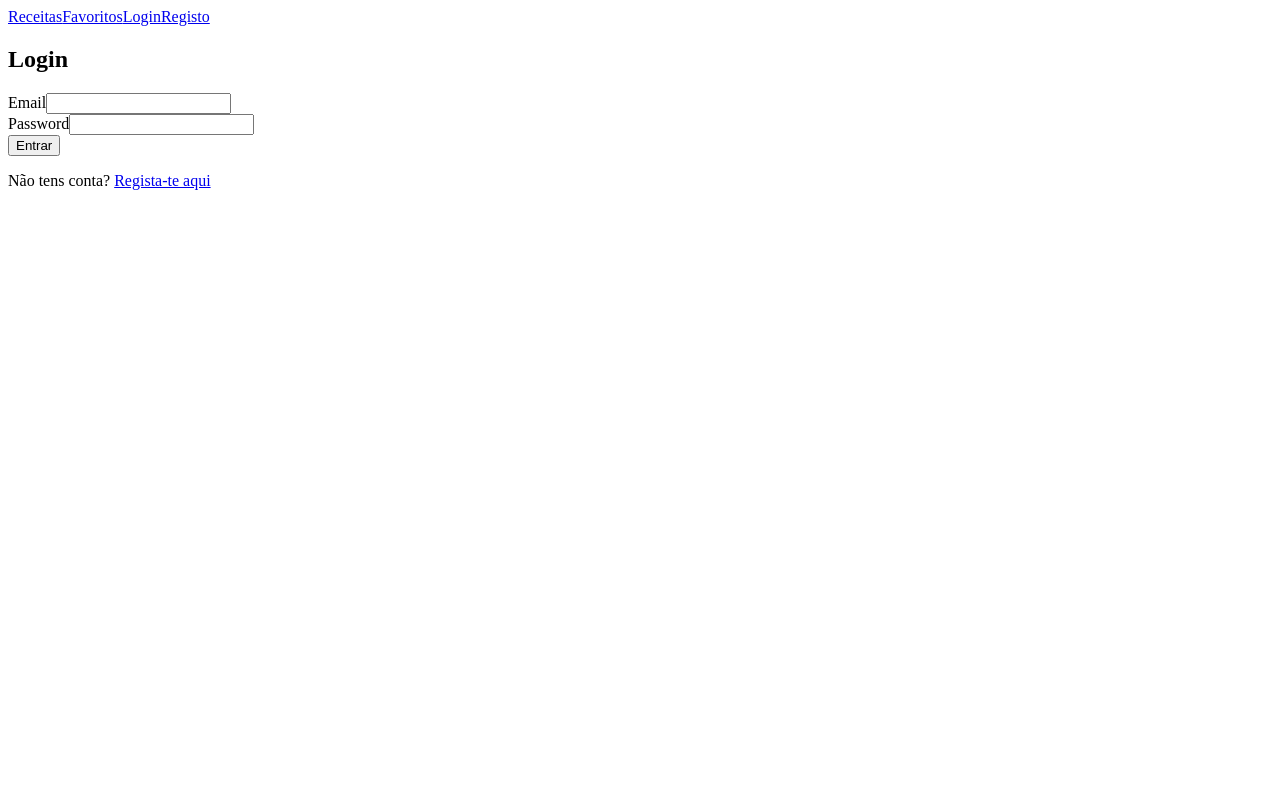
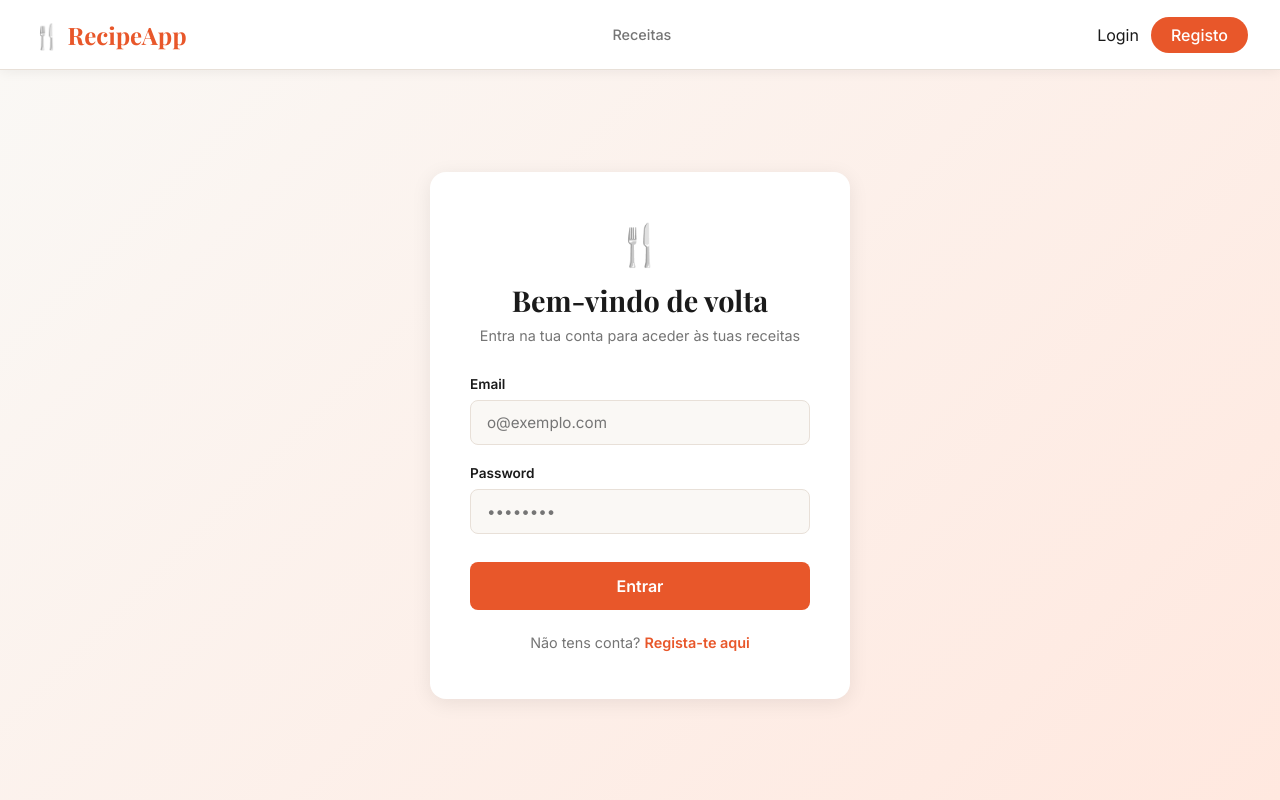
Before and after one commit to ritamiranda001/ProjetoFinal_TW, an Angular app: page /login in a window 1280 px wide. Built offline with nearby package versions, Linux system fonts and the light colour scheme.

Commit message:
feat: styling auth pages and navbar

```diff
--- a/src/app/pages/login/login.component.css
+++ b/src/app/pages/login/login.component.css
@@ -0,0 +1,133 @@
+.auth-page {
+  min-height: calc(100vh - 70px);
+  display: flex;
+  align-items: center;
+  justify-content: center;
+  background: linear-gradient(135deg, #faf8f5 0%, #ffe8df 100%);
+  padding: 40px 24px;
+}
+
+.auth-card {
+  background: white;
+  border-radius: var(--radius);
+  box-shadow: var(--shadow);
+  padding: 48px 40px;
+  width: 100%;
+  max-width: 420px;
+  animation: fadeUp 0.4s ease;
+}
+
+@keyframes fadeUp {
+  from { opacity: 0; transform: translateY(20px); }
+  to { opacity: 1; transform: translateY(0); }
+}
+
+.auth-header {
+  text-align: center;
+  margin-bottom: 32px;
+}
+
+.auth-header .icon {
+  font-size: 2.5rem;
+  margin-bottom: 12px;
+}
+
+.auth-header h2 {
+  font-size: 1.8rem;
+  color: var(--text);
+  margin-bottom: 8px;
+}
+
+.auth-header p {
+  color: var(--text-muted);
+  font-size: 0.9rem;
+}
+
+.form-group {
+  margin-bottom: 20px;
+}
+
+.form-group label {
+  display: block;
+  font-size: 0.85rem;
+  font-weight: 600;
+  color: var(--text);
+  margin-bottom: 8px;
+}
+
+.form-group input {
+  width: 100%;
+  padding: 12px 16px;
+  border: 1.5px solid var(--border);
+  border-radius: var(--radius-sm);
+  font-size: 0.95rem;
+  color: var(--text);
+  background: var(--bg);
+  transition: border-color 0.2s ease;
+  outline: none;
+}
+
+.form-group input:focus {
+  border-color: var(--primary);
+  background: white;
+}
+
+.btn-submit {
+  width: 100%;
+  padding: 14px;
+  background: var(--primary);
+  color: white;
+  border: none;
+  border-radius: var(--radius-sm);
+  font-size: 1rem;
+  font-weight: 600;
+  transition: all 0.2s ease;
+  margin-top: 8px;
+}
+
+.btn-submit:hover:not(:disabled) {
+  background: var(--primary-dark);
+  transform: translateY(-1px);
+  box-shadow: 0 4px 12px rgba(232, 87, 42, 0.3);
+}
+
+.btn-submit:disabled {
+  opacity: 0.6;
+  cursor: not-allowed;
+}
+
+.error-msg {
+  background: #fff0f0;
+  color: #e53935;
+  padding: 10px 14px;
+  border-radius: var(--radius-sm);
+  font-size: 0.85rem;
+  margin-bottom: 16px;
+  border-left: 3px solid #e53935;
+}
+
+.success-msg {
+  background: #f0fff4;
+  color: #2e7d32;
+  padding: 10px 14px;
+  border-radius: var(--radius-sm);
+  font-size: 0.85rem;
+  margin-bottom: 16px;
+  border-left: 3px solid #2e7d32;
+}
+
+.auth-footer {
+  text-align: center;
+  margin-top: 24px;
+  font-size: 0.9rem;
+  color: var(--text-muted);
+}
+
+.auth-footer a {
+  color: var(--primary);
+  font-weight: 600;
+}
+
+.auth-footer a:hover {
+  text-decoration: underline;
+}
--- a/src/app/pages/login/login.component.html
+++ b/src/app/pages/login/login.component.html
@@ -1,23 +1,31 @@
-<div class="auth-container">
-  <h2>Login</h2>
+<div class="auth-page">
+  <div class="auth-card">
+    <div class="auth-header">
+      <div class="icon">🍴</div>
+      <h2>Bem-vindo de volta</h2>
+      <p>Entra na tua conta para aceder às tuas receitas</p>
+    </div>
 
     <form (ngSubmit)="onSubmit()">
-    <div>
+      <div class="form-group">
         <label>Email</label>
-      <input type="email" [(ngModel)]="email" name="email" required />
+        <input type="email" [(ngModel)]="email" name="email" placeholder="o@exemplo.com" required />
       </div>
 
-    <div>
+      <div class="form-group">
         <label>Password</label>
-      <input type="password" [(ngModel)]="password" name="password" required />
+        <input type="password" [(ngModel)]="password" name="password" placeholder="••••••••" required />
       </div>
 
-    <p class="error" *ngIf="error">{{ error }}</p>
+      <div class="error-msg" *ngIf="error">{{ error }}</div>
 
-    <button type="submit" [disabled]="loading">
+      <button type="submit" class="btn-submit" [disabled]="loading">
         {{ loading ? 'A entrar...' : 'Entrar' }}
       </button>
     </form>
 
-  <p>Não tens conta? <a routerLink="/register">Regista-te aqui</a></p>
+    <div class="auth-footer">
+      Não tens conta? <a routerLink="/register">Regista-te aqui</a>
     </div>
+  </div>
+</div>
--- a/src/app/pages/register/register.component.html
+++ b/src/app/pages/register/register.component.html
@@ -1,29 +1,37 @@
-<div class="auth-container">
-  <h2>Criar Conta</h2>
+<div class="auth-page">
+  <div class="auth-card">
+    <div class="auth-header">
+      <div class="icon">👨‍🍳</div>
+      <h2>Criar conta</h2>
+      <p>Junta-te e começa a guardar as tuas receitas favoritas</p>
+    </div>
 
     <form (ngSubmit)="onSubmit()">
-    <div>
+      <div class="form-group">
         <label>Nome</label>
-      <input type="text" [(ngModel)]="name" name="name" required />
+        <input type="text" [(ngModel)]="name" name="name" placeholder="O teu nome" required />
       </div>
 
-    <div>
+      <div class="form-group">
         <label>Email</label>
-      <input type="email" [(ngModel)]="email" name="email" required />
+        <input type="email" [(ngModel)]="email" name="email" placeholder="o@exemplo.com" required />
       </div>
 
-    <div>
+      <div class="form-group">
         <label>Password</label>
-      <input type="password" [(ngModel)]="password" name="password" required minlength="8" />
+        <input type="password" [(ngModel)]="password" name="password" placeholder="Mínimo 8 caracteres" required minlength="8" />
       </div>
 
-    <p class="error" *ngIf="error">{{ error }}</p>
-    <p class="success" *ngIf="success">{{ success }}</p>
+      <div class="error-msg" *ngIf="error">{{ error }}</div>
+      <div class="success-msg" *ngIf="success">{{ success }}</div>
 
-    <button type="submit" [disabled]="loading">
-      {{ loading ? 'A criar conta...' : 'Registar' }}
+      <button type="submit" class="btn-submit" [disabled]="loading">
+        {{ loading ? 'A criar conta...' : 'Criar conta' }}
       </button>
     </form>
 
-  <p>Já tens conta? <a routerLink="/login">Entra aqui</a></p>
+    <div class="auth-footer">
+      Já tens conta? <a routerLink="/login">Entra aqui</a>
     </div>
+  </div>
+</div>
--- a/src/app/shared/navbar/navbar.component.css
+++ b/src/app/shared/navbar/navbar.component.css
@@ -0,0 +1,85 @@
+nav {
+  display: flex;
+  align-items: center;
+  justify-content: space-between;
+  padding: 0 32px;
+  height: 70px;
+  background: #ffffff;
+  border-bottom: 1px solid var(--border);
+  box-shadow: 0 2px 12px rgba(0,0,0,0.06);
+  position: sticky;
+  top: 0;
+  z-index: 100;
+}
+
+.nav-brand {
+  font-family: 'Playfair Display', serif;
+  font-size: 1.5rem;
+  font-weight: 700;
+  color: var(--primary);
+  display: flex;
+  align-items: center;
+  gap: 8px;
+}
+
+.nav-links {
+  display: flex;
+  align-items: center;
+  gap: 8px;
+}
+
+.nav-links a {
+  padding: 8px 16px;
+  border-radius: 20px;
+  font-size: 0.9rem;
+  font-weight: 500;
+  color: var(--text-muted);
+  transition: all 0.2s ease;
+}
+
+.nav-links a:hover,
+.nav-links a.active {
+  background: #fff0eb;
+  color: var(--primary);
+}
+
+.nav-right {
+  display: flex;
+  align-items: center;
+  gap: 12px;
+}
+
+.nav-right span {
+  font-size: 0.9rem;
+  color: var(--text-muted);
+  font-weight: 500;
+}
+
+.btn-logout {
+  background: none;
+  border: 1.5px solid var(--border);
+  padding: 7px 16px;
+  border-radius: 20px;
+  font-size: 0.85rem;
+  color: var(--text-muted);
+  transition: all 0.2s ease;
+}
+
+.btn-logout:hover {
+  border-color: var(--primary);
+  color: var(--primary);
+}
+
+.btn-login {
+  background: var(--primary);
+  color: white !important;
+  padding: 8px 20px !important;
+  border-radius: 20px !important;
+  font-weight: 500 !important;
+  transition: all 0.2s ease !important;
+}
+
+.btn-login:hover {
+  background: var(--primary-dark) !important;
+  color: white !important;
+}
--- a/src/app/shared/navbar/navbar.component.html
+++ b/src/app/shared/navbar/navbar.component.html
@@ -1,6 +1,21 @@
 <nav>
-  <a routerLink="/recipes" routerLinkActive="active">Receitas</a>
-  <a routerLink="/favorites" routerLinkActive="active">Favoritos</a>
-  <a routerLink="/login" routerLinkActive="active">Login</a>
-  <a routerLink="/register" routerLinkActive="active">Registo</a>
+  <a class="nav-brand" routerLink="/recipes">
+    🍴 RecipeApp
+  </a>
+
+  <div class="nav-links">
+    <a routerLink="/recipes" routerLinkActive="active">Receitas</a>
+    <a routerLink="/favorites" routerLinkActive="active" *ngIf="authService.isLoggedIn()">Favoritos</a>
+  </div>
+
+  <div class="nav-right">
+    <ng-container *ngIf="!authService.isLoggedIn()">
+      <a routerLink="/login" routerLinkActive="active">Login</a>
+      <a routerLink="/register" routerLinkActive="active" class="btn-login">Registo</a>
+    </ng-container>
+    <ng-container *ngIf="authService.isLoggedIn()">
+      <span>👋 {{ authService.getUser()?.name }}</span>
+      <button class="btn-logout" (click)="authService.logout()">Sair</button>
+    </ng-container>
+  </div>
 </nav>
--- a/src/styles.css
+++ b/src/styles.css
@@ -1 +1,61 @@
 /* You can add global styles to this file, and also import other style files */
+@import url('https://fonts.googleapis.com/css2?family=Playfair+Display:wght@600;700&family=Inter:wght@300;400;500;600&display=swap');
+
+* {
+  margin: 0;
+  padding: 0;
+  box-sizing: border-box;
+}
+
+:root {
+  --primary: #e8572a;
+  --primary-dark: #c94420;
+  --primary-light: #ff7043;
+  --secondary: #2d2d2d;
+  --bg: #faf8f5;
+  --bg-card: #ffffff;
+  --text: #1a1a1a;
+  --text-muted: #757575;
+  --border: #e8e0d8;
+  --shadow: 0 4px 20px rgba(0,0,0,0.08);
+  --shadow-hover: 0 8px 32px rgba(232, 87, 42, 0.2);
+  --radius: 16px;
+  --radius-sm: 8px;
+}
+
+body {
+  font-family: 'Inter', sans-serif;
+  background-color: var(--bg);
+  color: var(--text);
+  min-height: 100vh;
+}
+
+h1, h2, h3 {
+  font-family: 'Playfair Display', serif;
+}
+
+a {
+  text-decoration: none;
+  color: inherit;
+}
+
+button {
+  cursor: pointer;
+  font-family: 'Inter', sans-serif;
+}
+
+input {
+  font-family: 'Inter', sans-serif;
+}
+
+.container {
+  max-width: 1200px;
+  margin: 0 auto;
+  padding: 0 24px;
+}
+
+.page {
+  padding: 40px 24px;
+  max-width: 1200px;
+  margin: 0 auto;
+}
```
Lines whose indentation alone changed are shown as unchanged.
